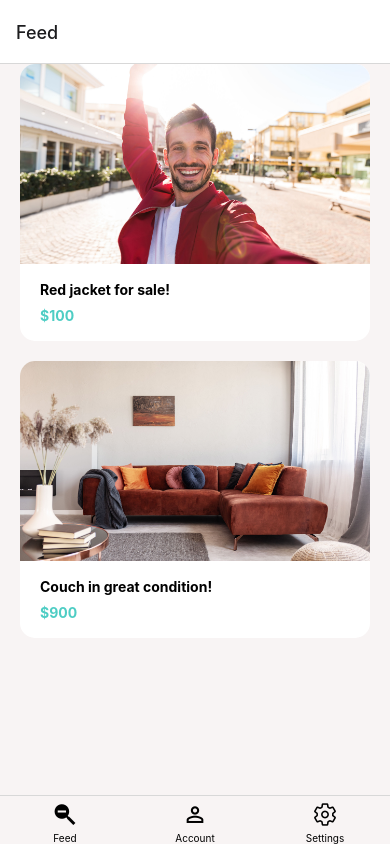
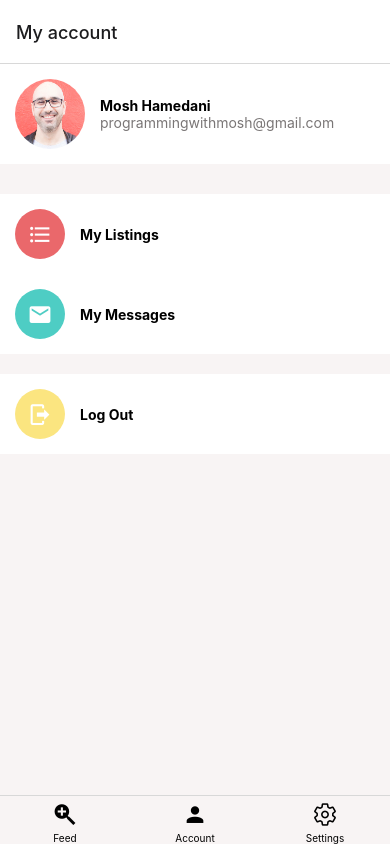
Before and after one commit to vihong/burger-app-mobile, a React Native app: screen /AccountNavigator in a window 390 px wide. Built offline with nearby package versions, Linux system fonts and the light colour scheme.

Commit message:
🐛 M02: ACCOUNT NAVIGATOR > create taccount navigator

```diff
--- /dev/null
+++ b/src/components/navigators/screenNavigators/AccountNavigator.tsx
@@ -0,0 +1,35 @@
+import { createNativeStackNavigator } from "@react-navigation/native-stack"
+import React from "react"
+import AccountScreen from "../../screens/AccountScreen"
+import MessagesScreen from "../../screens/MessagesScreen"
+import ListingsScreen from "../../screens/ListingsScreen"
+
+export type AccountStackParamList = {
+  AccountScreen: undefined
+  ListingsScreen: undefined
+  MessagesScreen: undefined
+}
+
+const AccountStack = createNativeStackNavigator<AccountStackParamList>()
+
+export default function AccountNavigator() {
+  return (
+    <AccountStack.Navigator>
+      <AccountStack.Screen
+        name="AccountScreen"
+        component={AccountScreen}
+        options={{ title: "My account" }}
+      />
+      <AccountStack.Screen
+        name="ListingsScreen"
+        component={ListingsScreen}
+        options={{ title: "My products" }}
+      />
+      <AccountStack.Screen
+        name="MessagesScreen"
+        component={MessagesScreen}
+        options={{ title: "My messages" }}
+      />
+    </AccountStack.Navigator>
+  )
+}
--- a/src/components/navigators/tabNavigators/TabNavigator.tsx
+++ b/src/components/navigators/tabNavigators/TabNavigator.tsx
@@ -6,10 +6,11 @@
 import { theme } from "../../../style/theme"
 import SettingsScreen from "../../screens/SettingsScreen"
 import FeedNavigator from "../screenNavigators/FeedNavigator"
+import AccountNavigator from "../screenNavigators/AccountNavigator"
 
 export type RootTabParamList = {
   FeedNavigator: undefined | { name?: string }
-  AccountScreen: undefined
+  AccountNavigator: undefined
   SettingsScreen: undefined
 }
 
@@ -21,7 +22,7 @@
 
 const iconNames: Record<TabName, IconValues> = {
   FeedNavigator: ["magnify-minus", "magnify-plus"],
-  AccountScreen: ["account", "account-outline"],
+  AccountNavigator: ["account", "account-outline"],
   SettingsScreen: ["account", "account-outline"],
 }
 
@@ -40,7 +41,11 @@
       })}
     >
       <Tab.Screen name="FeedNavigator" component={FeedNavigator} options={{ title: "Feed" }} />
-      <Tab.Screen name="AccountScreen" component={AccountScreen} options={{ title: "Account" }} />
+      <Tab.Screen
+        name="AccountNavigator"
+        component={AccountNavigator}
+        options={{ title: "Account" }}
+      />
       <Tab.Screen
         name="SettingsScreen"
         component={SettingsScreen}
--- a/src/components/screens/AccountScreen.tsx
+++ b/src/components/screens/AccountScreen.tsx
@@ -2,30 +2,14 @@
 import { FlatList, StyleSheet, View } from "react-native"
 import ListItem from "../designSystem/molecules/ListItem"
 import Screen from "../designSystem/atoms/Screen"
-import Icon from "../designSystem/atoms/Icon"
+import Icon, { IconProps } from "../designSystem/atoms/Icon"
 import { theme } from "../../style/theme"
+import { NativeStackScreenProps } from "@react-navigation/native-stack"
+import { AccountStackParamList } from "../navigators/screenNavigators/AccountNavigator"
 
-const accountOptions = [
-  {
-    id: 1,
-    label: "My Listings",
-    Icon: (
-      <Icon
-        name="format-list-bulleted"
-        size={50}
-        backgroundColor={theme.colors.tomato}
-        IsInCircle
-      />
-    ),
-  },
-  {
-    id: 2,
-    label: "My Messages",
-    Icon: <Icon name="email" size={50} backgroundColor={theme.colors.secondary} IsInCircle />,
-  },
-]
+type AccountScreenProps = NativeStackScreenProps<AccountStackParamList, "AccountScreen">
 
-export default function AccountScreen() {
+export default function AccountScreen({ navigation }: AccountScreenProps) {
   return (
     <Screen style={styles.accountScreen}>
       <ListItem
@@ -42,6 +26,7 @@
               title={accountOption.label}
               Icon={accountOption.Icon}
               style={styles.profileItem}
+              onPress={() => navigation.navigate(accountOption.targetScreen)}
             />
           )}
         />
@@ -67,3 +52,32 @@
     marginTop: 20,
   },
 })
+
+type AccountOption = {
+  id: number
+  label: string
+  Icon: React.ReactElement<IconProps>
+  targetScreen: keyof AccountStackParamList
+}
+
+const accountOptions: AccountOption[] = [
+  {
+    id: 1,
+    label: "My Listings",
+    Icon: (
+      <Icon
+        name="format-list-bulleted"
+        size={50}
+        backgroundColor={theme.colors.tomato}
+        IsInCircle
+      />
+    ),
+    targetScreen: "ListingsScreen",
+  },
+  {
+    id: 2,
+    label: "My Messages",
+    Icon: <Icon name="email" size={50} backgroundColor={theme.colors.secondary} IsInCircle />,
+    targetScreen: "MessagesScreen",
+  },
+]
--- /dev/null
+++ b/src/components/screens/ListingsScreen.tsx
@@ -0,0 +1,6 @@
+import React from "react"
+import Text from "../designSystem/atoms/Text"
+
+export default function ListingsScreen() {
+  return <Text>ListingsScreen</Text>
+}
```
